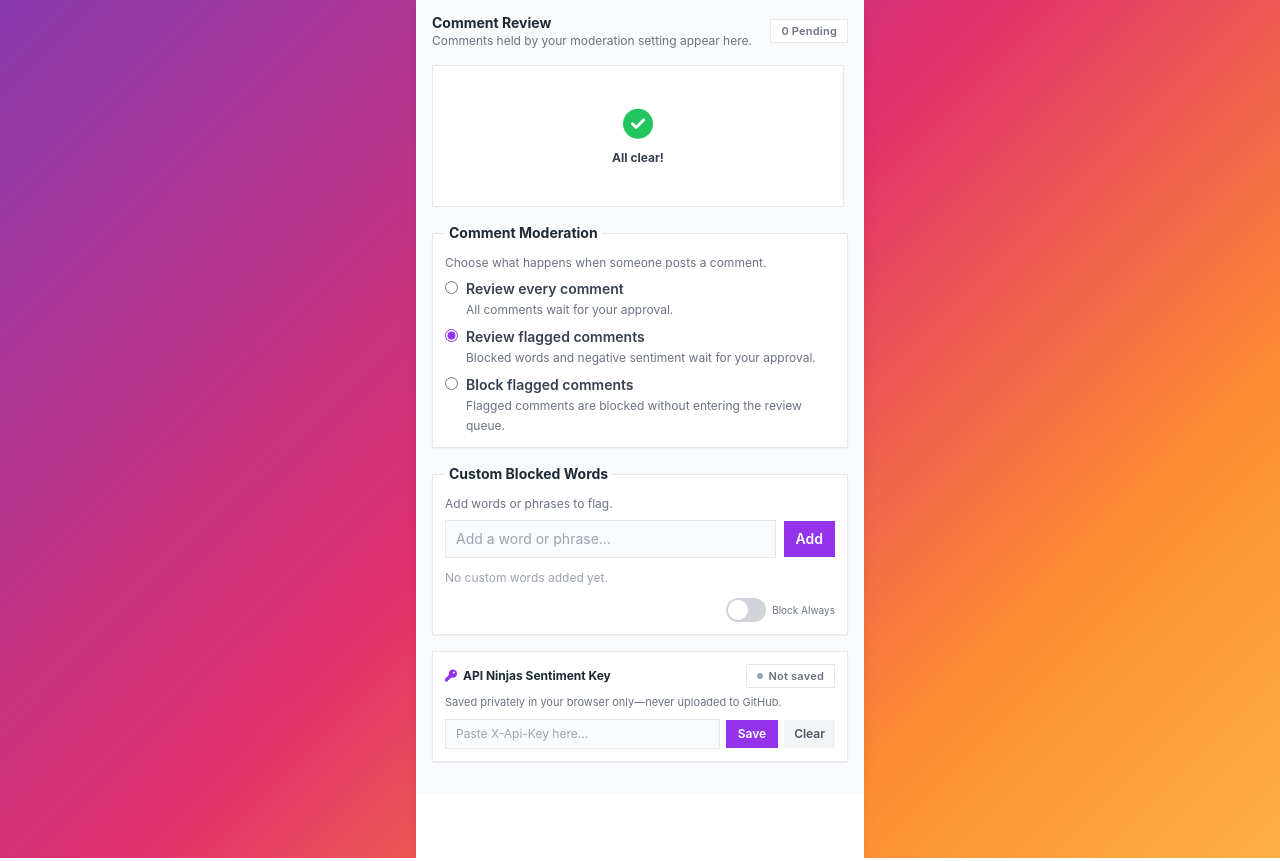
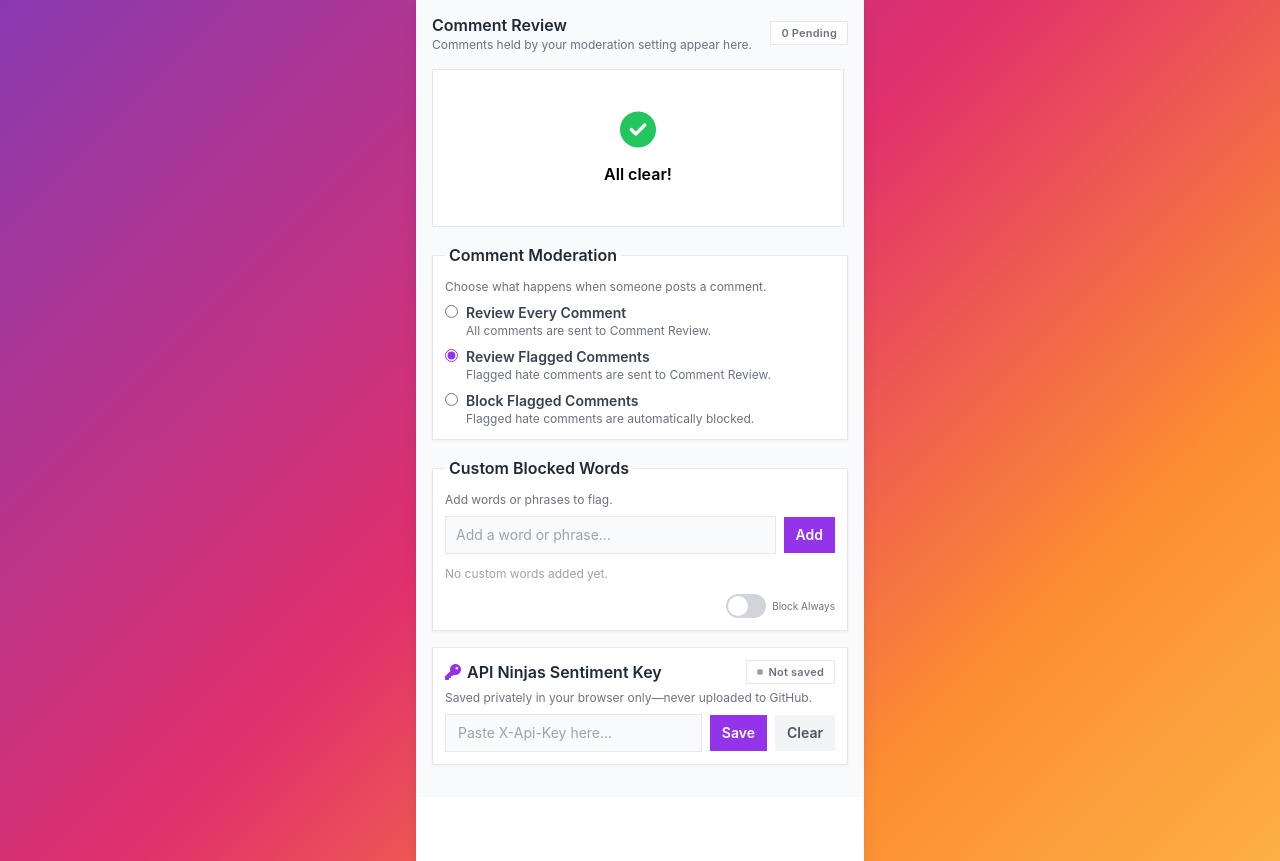
Before and after one commit to 2000sGirl/Better-Buzzkill, a plain HTML site: page index.html in a window 1280 px wide. Both pictures are taken after a click on the button "OP View". Shown: the part 64-925 px from the top of the page. Drawn offline with nearby package versions, Linux system fonts and the light colour scheme.

Commit message:
Added "chopped" to blocked words list + More Interface Design Edits

```diff
--- a/1_data/toxic_words.json
+++ b/1_data/toxic_words.json
@@ -29,6 +29,7 @@
   "bozo",
   "cancel",
   "cheap",
+  "chopped",
   "clickbait",
   "clown",
   "clueless",
--- a/2_scripts/1_data.js
+++ b/2_scripts/1_data.js
@@ -60,7 +60,7 @@ let toxicWordsList = [
     "nobody asked", "not it", "please no", "shut up", "skill issue",
     "so fake", "stop posting", "touch grass", "try harder", "waste of time",
     "who asked", "why post this", "zio", "annoying", "awful", "bizarre", "boring",
-    "bot", "bozo", "cancel", "cheap", "clickbait", "clown", "clueless",
+    "bot", "bozo", "cancel", "cheap", "chopped", "clickbait", "clown", "clueless",
     "corny", "cringe", "cringey", "cringing", "delulu", "desperate",
     "disaster", "disgusting", "dumb", "embarrassing", "embarrassment",
     "fail", "failure", "fake", "flop", "fraud", "garbage", "gross", "hate",
--- a/2_scripts/3_display.js
+++ b/2_scripts/3_display.js
@@ -163,8 +163,8 @@ function renderOPQueue() {
     if (pendingComments.length === 0) {
         listElement.innerHTML = `
             <div class="op-empty-state text-center py-10 bg-white rounded-xl border border-gray-200 shadow-sm p-6">
-                <i class="fa-solid fa-circle-check text-green-500 text-3xl mb-2"></i>
-                <p class="text-xs font-bold text-gray-700">All clear!</p>
+                <i class="fa-solid fa-circle-check text-green-500 text-4xl mb-3"></i>
+                <p class="text-base font-semibold text-black">All clear!</p>
             </div>
         `;
         return;
--- a/index.html
+++ b/index.html
@@ -118,7 +118,7 @@
             <!-- Header for OP Queue -->
             <div class="flex justify-between items-center mb-4">
                 <div>
-                    <h3 class="text-sm font-bold text-gray-800">Comment Review</h3>
+                    <h3 class="text-base font-semibold text-gray-800">Comment Review</h3>
                     <p class="text-xs text-gray-500">Comments held by your moderation setting appear here.</p>
                 </div>
                 <span id="op-queue-badge" class="op-queue-count op-queue-count-empty">
@@ -133,27 +133,27 @@
 
             <!-- Comment moderation behavior -->
             <fieldset class="bg-white border border-gray-200 rounded-xl p-3 mb-4 shadow-sm">
-                <legend class="text-sm font-bold text-gray-800 px-1">Comment Moderation</legend>
+                <legend class="text-base font-semibold text-gray-800 px-1">Comment Moderation</legend>
                 <p class="text-xs text-gray-500 mb-2">Choose what happens when someone posts a comment.</p>
                 <div class="space-y-2">
-                    <label class="flex items-start gap-2 text-sm text-gray-700 cursor-pointer">
+                    <label class="flex items-start gap-2 text-xs text-gray-700 cursor-pointer">
                         <input type="radio" name="moderation-mode" value="all_review" onchange="setModerationMode(this.value)" class="mt-0.5 accent-purple-600">
-                        <span><span class="font-semibold">Review every comment</span><br><span class="text-xs text-gray-500">All comments wait for your approval.</span></span>
+                        <span><span class="text-sm font-semibold">Review Every Comment</span><br><span class="text-xs text-gray-500">All comments are sent to Comment Review.</span></span>
                     </label>
-                    <label class="flex items-start gap-2 text-sm text-gray-700 cursor-pointer">
+                    <label class="flex items-start gap-2 text-xs text-gray-700 cursor-pointer">
                         <input type="radio" name="moderation-mode" value="flagged_review" onchange="setModerationMode(this.value)" class="mt-0.5 accent-purple-600">
-                        <span><span class="font-semibold">Review flagged comments</span><br><span class="text-xs text-gray-500">Blocked words and negative sentiment wait for your approval.</span></span>
+                        <span><span class="text-sm font-semibold">Review Flagged Comments</span><br><span class="text-xs text-gray-500">Flagged hate comments are sent to Comment Review.</span></span>
                     </label>
-                    <label class="flex items-start gap-2 text-sm text-gray-700 cursor-pointer">
+                    <label class="flex items-start gap-2 text-xs text-gray-700 cursor-pointer">
                         <input type="radio" name="moderation-mode" value="auto_block" onchange="setModerationMode(this.value)" class="mt-0.5 accent-purple-600">
-                        <span><span class="font-semibold">Block flagged comments</span><br><span class="text-xs text-gray-500">Flagged comments are blocked without entering the review queue.</span></span>
+                        <span><span class="text-sm font-semibold">Block Flagged Comments</span><br><span class="text-xs text-gray-500">Flagged hate comments are automatically blocked.</span></span>
                     </label>
                 </div>
             </fieldset>
 
             <!-- OP-managed blocked words and phrases -->
             <fieldset class="bg-white border border-gray-200 rounded-xl p-3 mb-4 shadow-sm">
-                <legend class="text-sm font-bold text-gray-800 px-1">Custom Blocked Words</legend>
+                <legend class="text-base font-semibold text-gray-800 px-1">Custom Blocked Words</legend>
                 <p class="text-xs text-gray-500 mb-2">Add words or phrases to flag.</p>
                 <div class="flex items-center gap-2">
                     <input
@@ -182,28 +182,28 @@
             <!-- API Ninjas Secret Key Box (Stored only in browser localStorage) -->
             <div class="bg-white border border-gray-200 rounded-xl p-3 mb-4 shadow-sm">
                 <div class="flex items-center justify-between mb-1.5">
-                    <span class="text-xs font-bold text-gray-800 flex items-center gap-1.5">
+                    <span class="text-base font-semibold text-gray-800 flex items-center gap-1.5">
                         <i class="fa-solid fa-key text-purple-600"></i> API Ninjas Sentiment Key
                     </span>
                     <span id="api-key-status-badge" class="text-[10px] font-semibold px-2 py-0.5 rounded-full bg-gray-100 text-gray-600">
                         Not saved
                     </span>
                 </div>
-                <p class="text-[11px] text-gray-500 mb-2">
+                <p class="text-xs text-gray-500 mb-2">
                     Saved privately in your browser only—never uploaded to GitHub.
                 </p>
-                <div class="flex items-center gap-1.5">
+                <div class="flex items-center gap-2">
                     <input
                         type="password"
                         id="api-key-input"
                         placeholder="Paste X-Api-Key here..."
-                        class="flex-1 bg-gray-50 border border-gray-200 rounded-lg px-2.5 py-1.5 text-xs focus:outline-none focus:border-purple-400"
+                        class="flex-1 bg-gray-50 border border-gray-200 rounded-lg px-3 py-2 text-sm focus:outline-none focus:border-purple-400"
                         autocomplete="off"
                     >
-                    <button type="button" onclick="saveApiKeyFromUI()" class="bg-purple-600 hover:bg-purple-700 text-white text-xs font-semibold px-3 py-1.5 rounded-lg transition-colors">
+                    <button type="button" onclick="saveApiKeyFromUI()" class="bg-purple-600 hover:bg-purple-700 text-white text-sm font-semibold px-3 py-2 rounded-lg transition-colors">
                         Save
                     </button>
-                    <button type="button" onclick="clearApiKeyFromUI()" class="bg-gray-100 hover:bg-gray-200 text-gray-600 text-xs font-semibold px-2.5 py-1.5 rounded-lg transition-colors">
+                    <button type="button" onclick="clearApiKeyFromUI()" class="bg-gray-100 hover:bg-gray-200 text-gray-600 text-sm font-semibold px-3 py-2 rounded-lg transition-colors">
                         Clear
                     </button>
                 </div>
@@ -213,9 +213,9 @@
     </main>
 
     <!-- Numbered Layered Scripts loaded in sequence -->
-    <script src="2_scripts/1_data.js?v=9"></script>
+    <script src="2_scripts/1_data.js?v=10"></script>
     <script src="2_scripts/2.rules.js?v=8"></script>
-    <script src="2_scripts/3_display.js?v=13"></script>
+    <script src="2_scripts/3_display.js?v=16"></script>
     <script src="2_scripts/4_start.js?v=9"></script>
 </body>
 </html>
```
